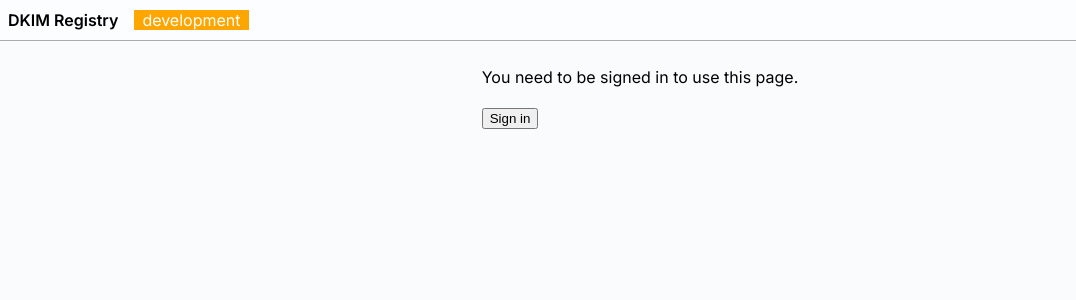
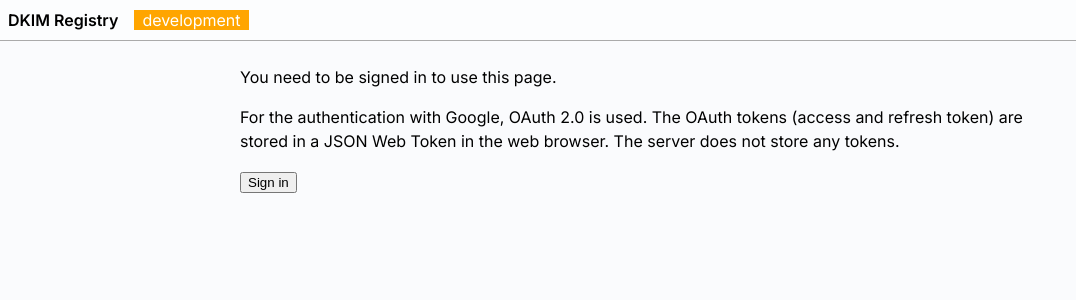
Before and after one commit to zkemail/archive.prove.email, a Next.js app in the folder dkim-lookup-app/: page /upload_gmail in a window 1280 px wide. Shown: the top 300 px of the page, without its empty margins (0-1076 px from the left). Built offline with nearby package versions, Linux system fonts and the light colour scheme; no server answers.

Commit message:
improve communication around token retention, fixes #32

```diff
--- a/dkim-lookup-app/src/app/upload_gmail/page.tsx
+++ b/dkim-lookup-app/src/app/upload_gmail/page.tsx
@@ -19,6 +19,11 @@ export default function Page() {
 	if (status == "unauthenticated") {
 		return <div>
 			<p>You need to be signed in to use this page.</p>
+			<p>
+				For the authentication with Google, OAuth 2.0 is used.
+				The OAuth tokens (access and refresh token) are stored in a JSON Web Token in the web browser.
+				The server does not store any tokens.
+			</p>
 			<button onClick={() => signIn()}>Sign in</button>
 		</div>
 	}
```
